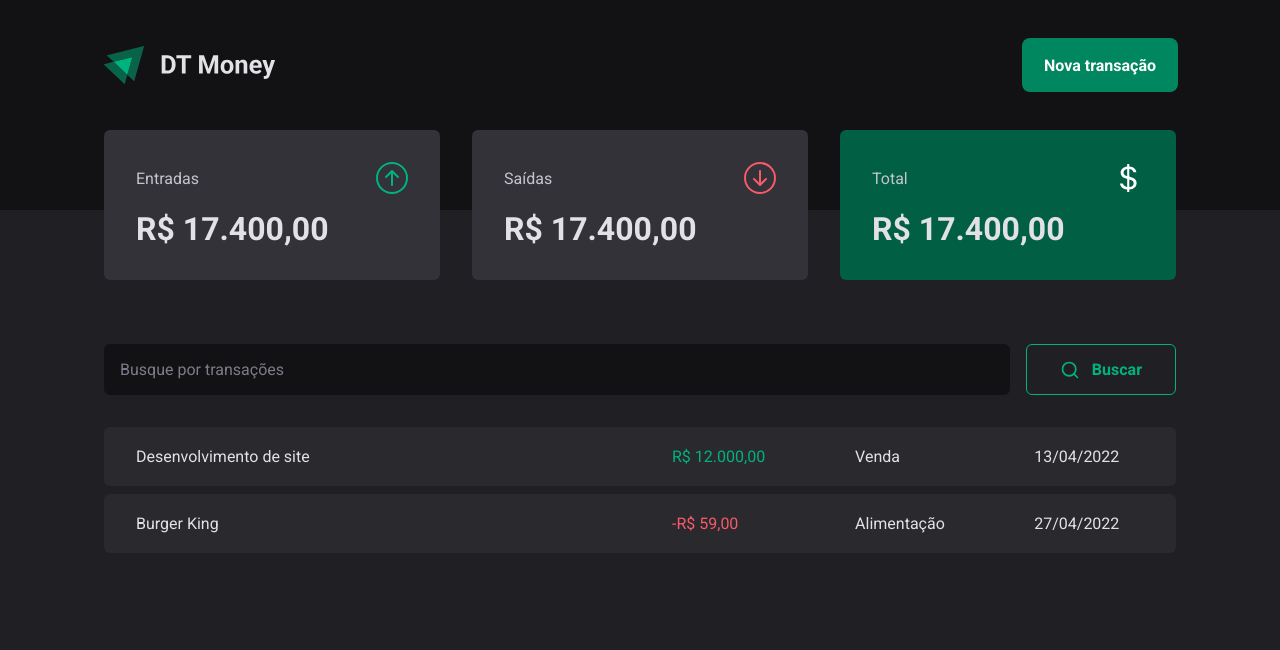
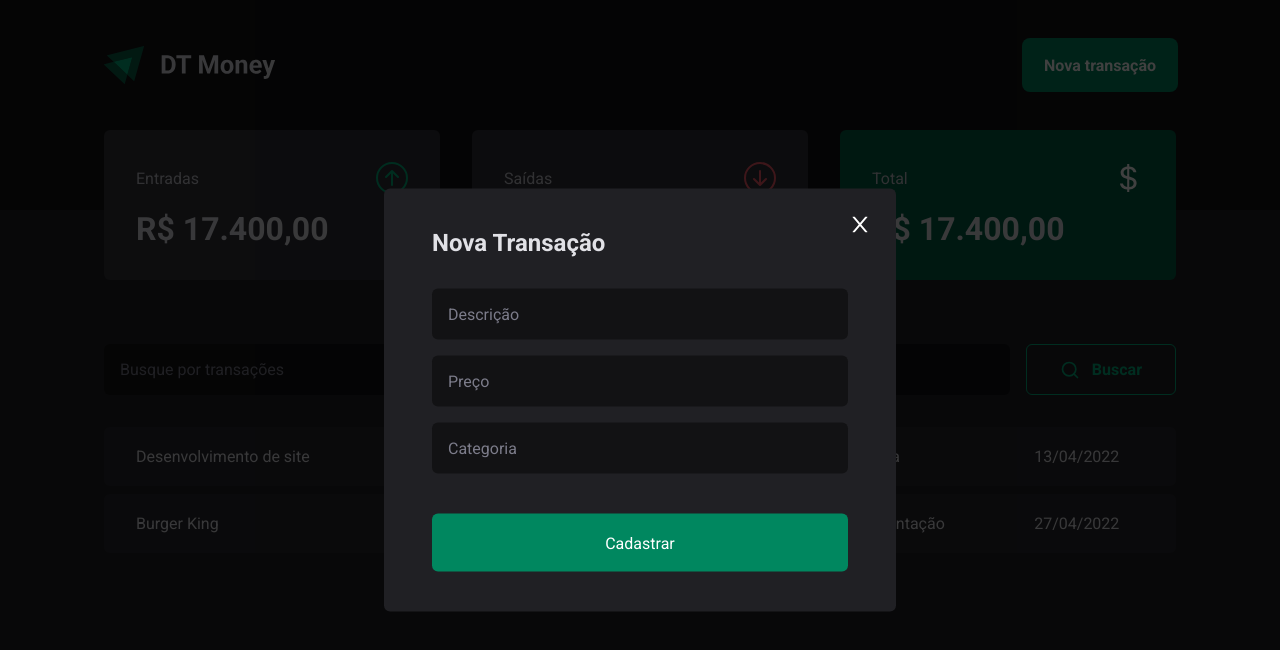
Before and after one commit to G18siqueira/Ignite-DTMoney-Rocketseat-TS, a React (Vite) app: page / in a window 1280 px wide. Both pictures are taken after a click on the button "Nova transação". Shown: the top 650 px of the page. Built offline with nearby package versions, Linux system fonts and the light colour scheme.

Commit message:
Modal Nova transação

```diff
--- a/package.json
+++ b/package.json
@@ -10,6 +10,7 @@
     "preview": "vite preview"
   },
   "dependencies": {
+    "@radix-ui/react-dialog": "^1.0.4",
     "react": "^18.2.0",
     "react-dom": "^18.2.0",
     "react-icons": "^4.8.0",
--- a/src/components/Header/Header.tsx
+++ b/src/components/Header/Header.tsx
@@ -1,7 +1,10 @@
 import { Container } from '../../styles/global'
 import { HeaderContainer, HeaderContent, NewTransactionButton } from './styles'
 
+import * as Dialog from '@radix-ui/react-dialog'
+
 import logoImg from '../../assets/logo.svg'
+import { NewTransactionModal } from '../NewTransactionModal/NewTransactionModal'
 
 export const Header = () => {
   return (
@@ -9,7 +12,14 @@ export const Header = () => {
       <Container>
         <HeaderContent>
           <img src={logoImg} alt="" />
-          <NewTransactionButton>Nova transação</NewTransactionButton>
+
+          <Dialog.Root>
+            <Dialog.Trigger asChild>
+              <NewTransactionButton>Nova transação</NewTransactionButton>
+            </Dialog.Trigger>
+
+            <NewTransactionModal />
+          </Dialog.Root>
         </HeaderContent>
       </Container>
     </HeaderContainer>
--- /dev/null
+++ b/src/components/NewTransactionModal/NewTransactionModal.tsx
@@ -0,0 +1,28 @@
+import { AiOutlineClose } from 'react-icons/ai'
+import { CloseButton, Content, Overlay } from './style'
+
+import * as Dialog from '@radix-ui/react-dialog'
+
+export const NewTransactionModal = () => {
+  return (
+    <Dialog.Portal>
+      <Overlay />
+
+      <Content>
+        <Dialog.Title>Nova Transação</Dialog.Title>
+
+        <CloseButton>
+          <AiOutlineClose size={24} />
+        </CloseButton>
+
+        <form action="">
+          <input type="text" placeholder="Descrição" required />
+          <input type="number" placeholder="Preço" required />
+          <input type="text" placeholder="Categoria" required />
+
+          <button type="submit">Cadastrar</button>
+        </form>
+      </Content>
+    </Dialog.Portal>
+  )
+}
--- /dev/null
+++ b/src/components/NewTransactionModal/style.ts
@@ -0,0 +1,68 @@
+import styled from 'styled-components'
+import * as Dialog from '@radix-ui/react-dialog'
+
+export const Overlay = styled(Dialog.Overlay)`
+  display: flex;
+  align-items: center;
+  justify-content: center;
+  width: 100vw;
+  height: 100vh;
+  background-color: rgba(0, 0, 0, 0.75);
+  inset: 0; //o mesmo que top,left,right e bottom: 0
+  position: fixed;
+`
+export const Content = styled(Dialog.Overlay)`
+  min-width: 32rem;
+  background-color: ${(props) => props.theme['gray-800']};
+  padding: 2.5rem 3rem;
+  border-radius: 6px;
+  position: fixed;
+  top: 50%;
+  left: 50%;
+  transform: translate(-50%, -50%);
+
+  form {
+    display: flex;
+    flex-direction: column;
+    gap: 1rem;
+    margin: 2rem 0 0;
+
+    input {
+      background-color: ${(props) => props.theme['gray-900']};
+      color: ${(props) => props.theme['gray-300']};
+      padding: 1rem;
+      border: 0;
+      border-radius: 6px;
+
+      &::placeholder {
+        color: ${(props) => props.theme['gray-500']};
+      }
+    }
+
+    button[type='submit'] {
+      height: 3.625rem;
+      background-color: ${(props) => props.theme['green-500']};
+      color: ${(props) => props.theme.white};
+      padding: 0 1.25rem;
+      margin: 1.5rem 0 0;
+      border: 0;
+      border-radius: 6px;
+      cursor: pointer;
+      transition: all 0.1s ease-in-out;
+
+      &:hover {
+        background-color: ${(props) => props.theme['green-700']};
+      }
+    }
+  }
+`
+export const CloseButton = styled(Dialog.Close)`
+  background-color: transparent;
+  color: ${(props) => props.theme.white};
+  position: absolute;
+  line-height: 0;
+  top: 1.5rem;
+  right: 1.5rem;
+  border: 0;
+  cursor: pointer;
+`
```
Also changed, not shown: 1 other file (tests, documents, lock files or other folders).
